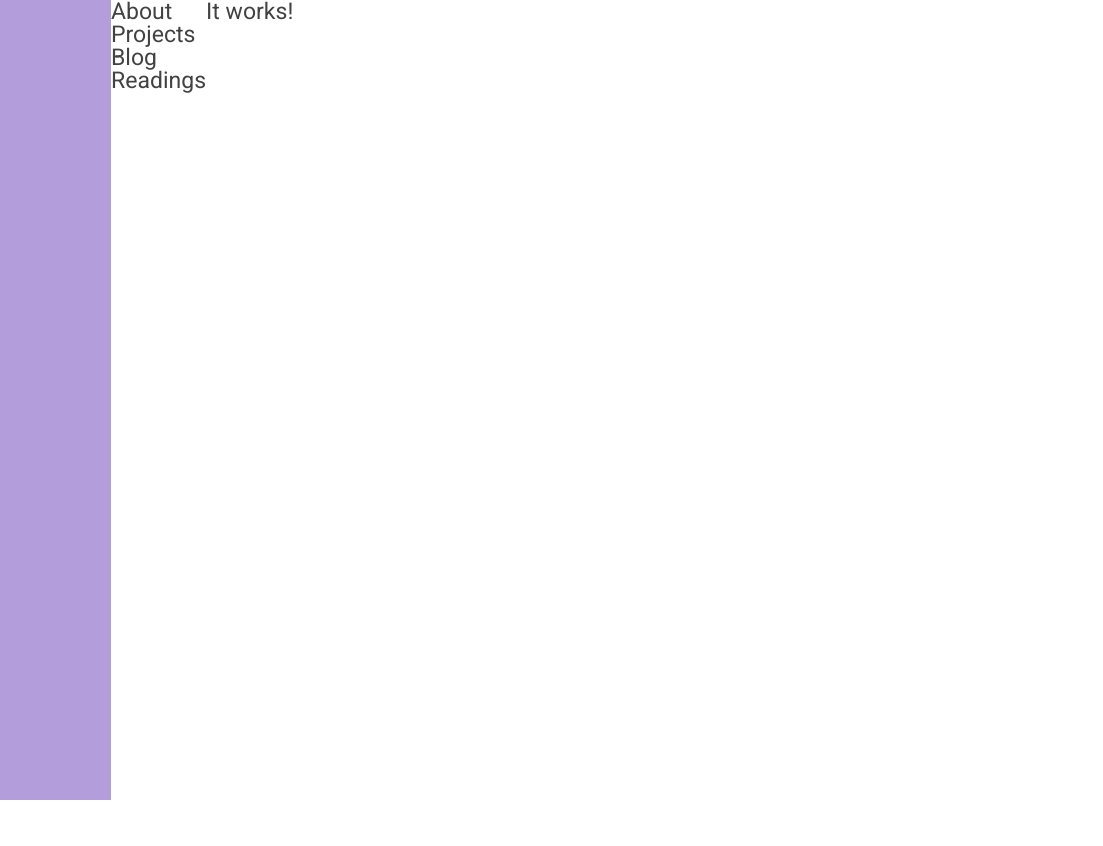
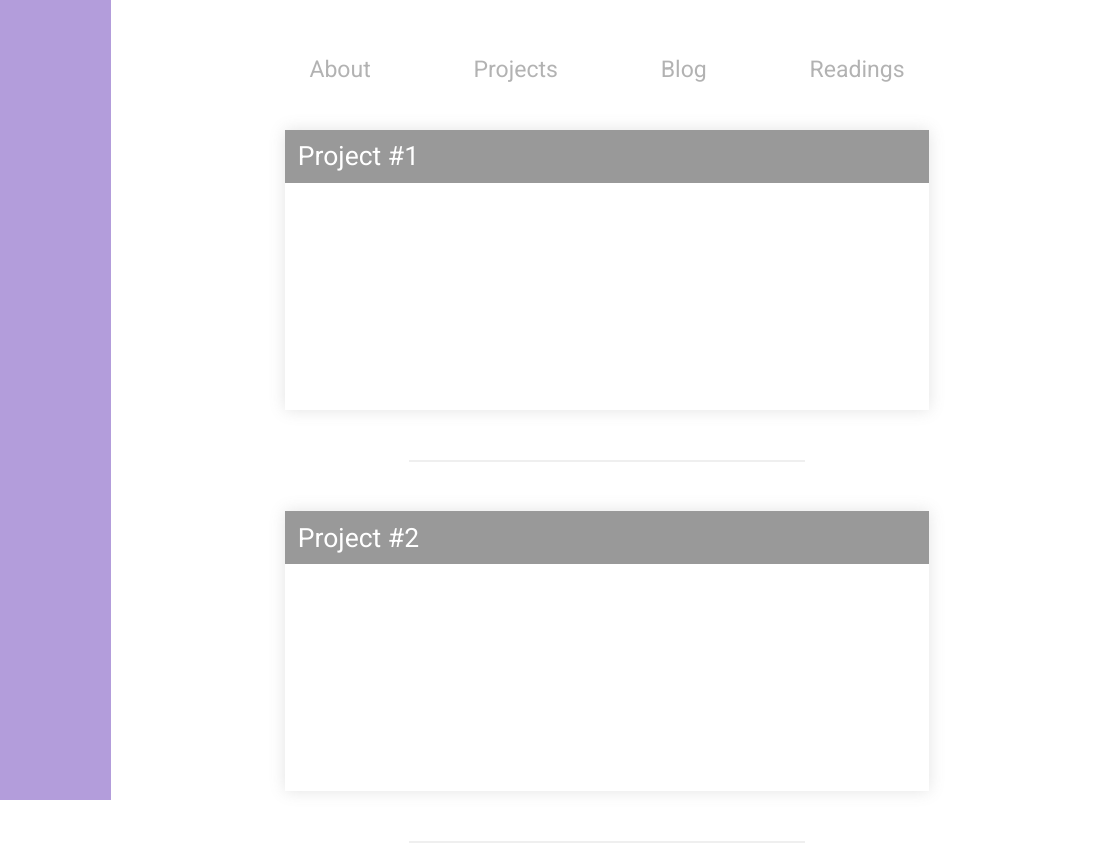
Before and after one commit to NickHath/personal-site, a plain HTML site: page index.html in a window 1280 px wide. Shown: the top 846 px of the page, 177-1280 px from the left. Before the commit the page ends 800 px from the top, so only its background shows below. Drawn offline with nearby package versions, Linux system fonts and the light colour scheme.

Commit message:
styled projects

```diff
--- a/assets/css/main.css
+++ b/assets/css/main.css
@@ -19,3 +19,41 @@ html, body {
 .sidenav ul {
   color: #FFF;
 }
+.contents {
+  width: calc(100% - 22.5%);
+}
+.nav {
+  border-bottom: 1px #B39DDB;
+  margin-top: 2.5em;
+}
+.nav ul {
+  width: 60%;
+  margin: auto;
+  display: flex;
+  justify-content: space-between;
+}
+.nav li {
+  opacity: 0.4;
+}
+li:hover {
+  opacity: 1;
+}
+.project {
+  width: 65%;
+  min-height: 35%;
+  margin: auto;
+  margin-top: 5%;
+  box-shadow: 0 0 15px rgba(117, 117, 117, 0.2);
+}
+.project h1 {
+  color: #FFF;
+  font-size: 1.15em;
+  background-color: #999999;
+  padding: 0.5em;
+}
+.hline-bottom {
+  width: 40%;
+  margin: auto;
+  margin-top: 5%;
+  border-bottom: 2px solid rgba(175, 175, 175, 0.2); /* whichever color you prefer */
+}
--- a/index.html
+++ b/index.html
@@ -22,6 +22,7 @@
         <li>Readings</li>
       </ul>
     </div>
+    <div class="contents">
       <div class="nav">
         <ul>
             <li>About</li>
@@ -30,9 +31,23 @@
             <li>Readings</li>
           </ul>
       </div>
-    <h1>{{ test }}</h1>
+      <div class="project">
+        <h1>Project #1</h1>
       </div>
-
+      <div class="hline-bottom"></div>
+      <div class="project">
+        <h1>Project #2</h1>
+      </div>
+      <div class="hline-bottom"></div>
+      <div class="project">
+        <h1>Project #3</h1>
+      </div>
+      <div class="hline-bottom"></div>
+      <div class="project">
+        <h1>Project #4</h1>
+      </div>
+    </div>
+  </div>
   <!-- angular scripts -->
   <script src="https://ajax.googleapis.com/ajax/libs/angularjs/1.6.6/angular.min.js"></script>
   <script src="./app/app.module.js"></script>
```
Lines whose indentation alone changed are shown as unchanged.
